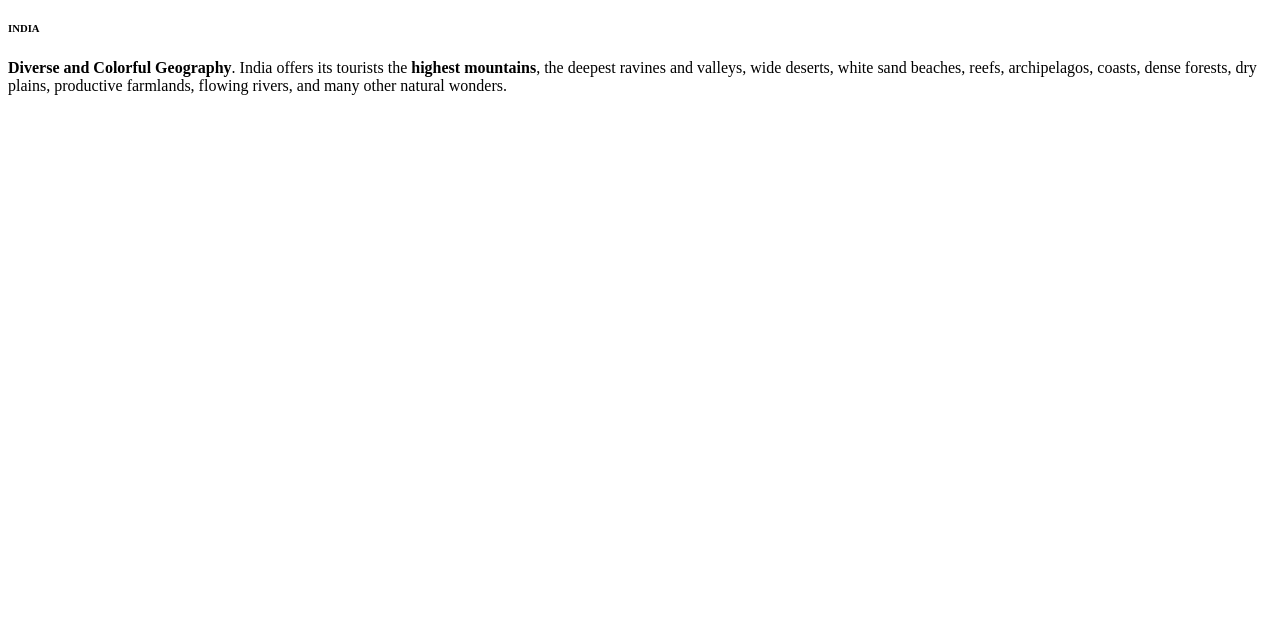
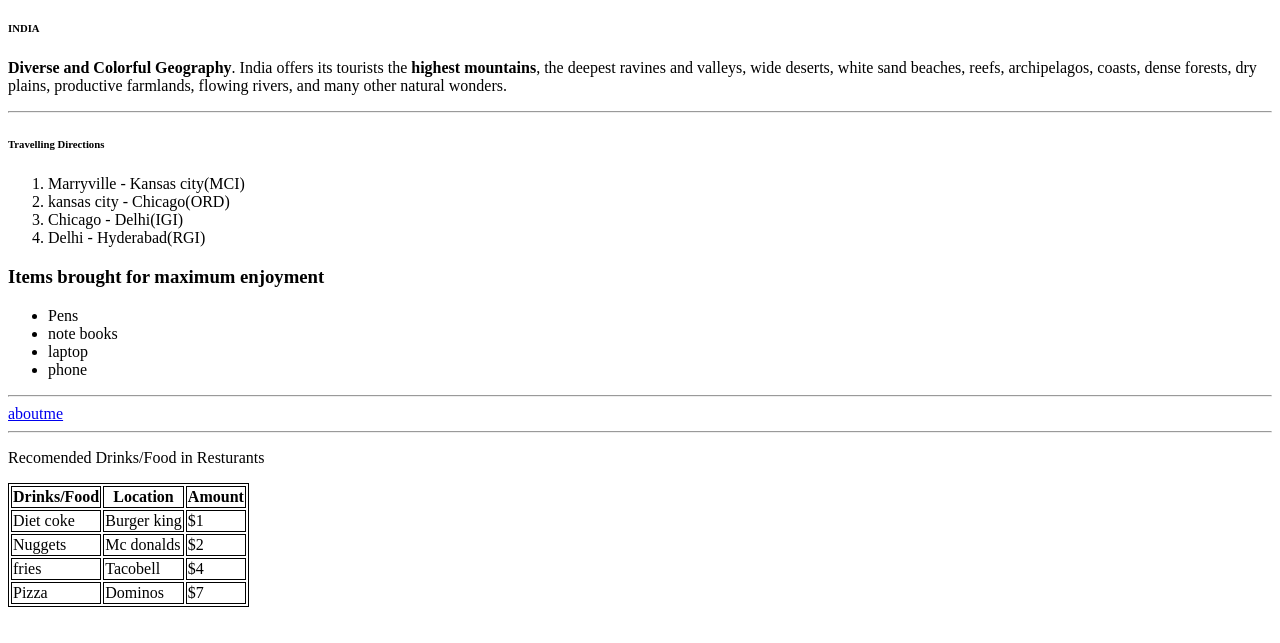
Before and after one commit to 44-563-WebApps-F21/webapps-f21-assignment-3-NWMSU-SN, a plain HTML site: page index.html in a window 1280 px wide. Shown: the part 61-704 px from the top of the page. Drawn offline with Linux system fonts and the light colour scheme.

Commit message:
updated aboutme and index

```diff
--- a/index.html
+++ b/index.html
@@ -2,6 +2,13 @@
 <html>
 <head>
 <title>HTML</title>
+<style>
+    table,
+    th,
+    td {
+        border: 1px solid black;
+    }
+</style>
 </head>
 <body>
 
@@ -9,5 +16,57 @@
 
 <h6>INDIA</h6>
 <p><b>Diverse and Colorful Geography</b>. India offers its tourists the <b>highest mountains</b>, the deepest ravines and valleys, wide deserts, white sand beaches, reefs, archipelagos, coasts, dense forests, dry plains, productive farmlands, flowing rivers, and many other natural wonders.</p>
+
+<hr>
+<h6>Travelling Directions</h6>
+<ol>
+    <li>Marryville - Kansas city(MCI)</li>
+    <li>kansas city - Chicago(ORD)</li>
+    <li>Chicago - Delhi(IGI)</li>
+    <li>Delhi - Hyderabad(RGI)</li>
+</ol>
+<h3>Items brought for maximum enjoyment</h3>
+<ul>
+    <li>Pens</li>
+    <li>note books</li>
+    <li>laptop</li>
+    <li>phone</li>
+</ul>
+<hr>
+<a href="aboutme.html">aboutme</a>
+<hr>
+
+<p>Recomended Drinks/Food in Resturants</p>
+<table>
+    <tr>
+        <th>Drinks/Food</th>
+        <th>Location</th>
+        <th>Amount</th>
+    </tr>
+
+    <tr>
+        <td>Diet coke</td>
+        <td>Burger king</td>
+        <td>$1</td>
+    </tr>
+
+    <tr>
+        <td>Nuggets</td>
+        <td>Mc donalds</td>
+        <td>$2</td>
+    </tr>
+
+    <tr>
+        <td>fries</td>
+        <td>Tacobell</td>
+        <td>$4</td>
+    </tr>
+
+    <tr>
+        <td>Pizza</td>
+        <td>Dominos</td>
+        <td>$7</td>
+    </tr>
+</table>
 </body>
 </html>
```
Also changed, not shown: aboutme.html (added, +14 -0 lines), thor.jpg (renamed from 220px-Chris_Hemsworth_as_Thor.jpg).
